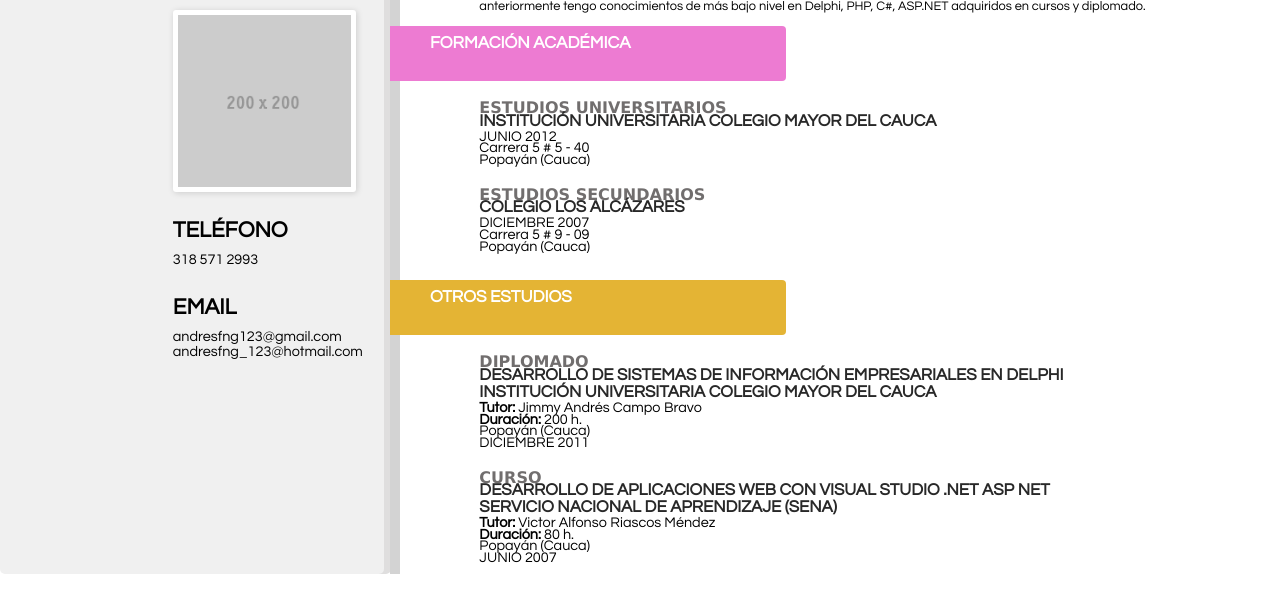
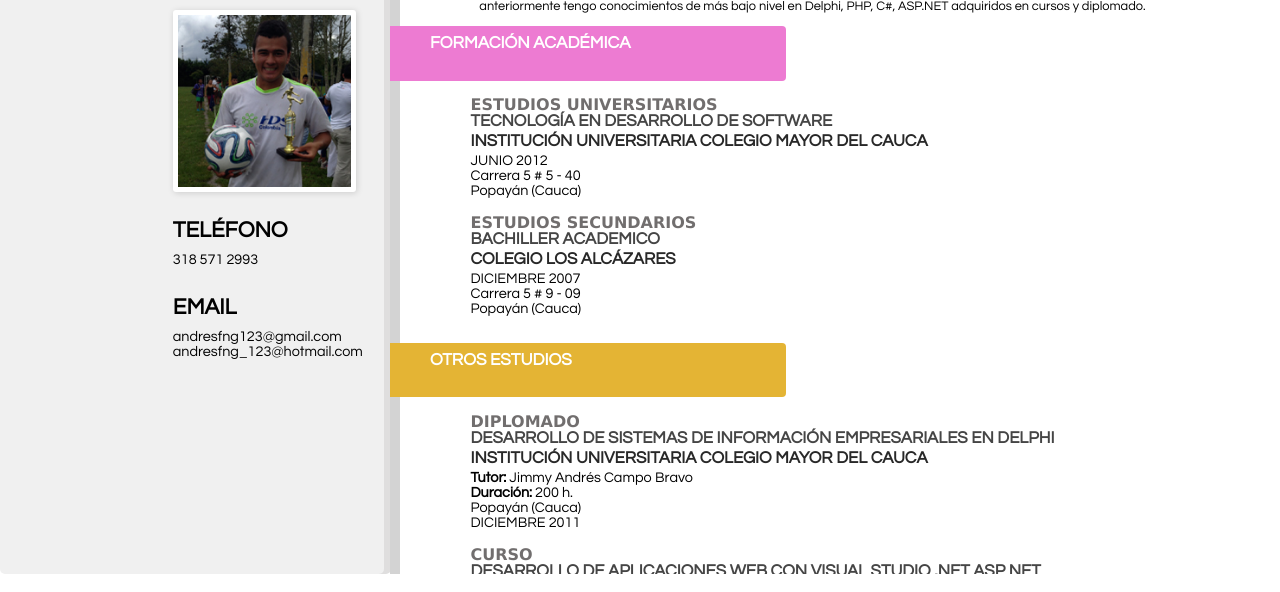
Before and after one commit to andfelne/cv, a plain HTML site: page index.html in a window 1280 px wide. Shown: the part 208-800 px from the top of the page. Drawn offline with Linux system fonts and the light colour scheme.

Commit message:
Foto de presentacion de 200x200px

```diff
--- a/estilo.css
+++ b/estilo.css
@@ -129,7 +129,7 @@ img {
 .formacion_academica {
 	margin-left: 5%;
 	margin-bottom: 3%;
-    width: 100%;
+    width: 80%;
 }
 
 .formacion_academica h3 {
@@ -138,6 +138,7 @@ img {
     font-size: 105%;
     font-weight: bolder;
     margin-left: 5%;
+    margin-right: 5%;
     margin-top: -2%;
     width: 100%;
 }
--- a/index.html
+++ b/index.html
@@ -8,7 +8,7 @@
 		<div class="contendor_izquierdo">
 			<h1 class="nombre">ANDR&Eacute;S F. NEGRETE</h1>
 			<h1 class="profesion">TECN&Oacute;LOGO EN DESARROLLO DE SOFTWARE</h1>
-			<img src="imagenes/200x200.gif" class="marco" />
+			<img src="imagenes/200x200.jpg" class="marco" />
 			<div class="datos_personales">
 				<span class="datos_personales_titulo">TEL&Eacute;FONO</span>
 				<span class="datos_personales_dato">318 571 2993</span>
@@ -49,12 +49,14 @@
 			</div>
 			<div class="formacion_academica">
 				<h4>ESTUDIOS UNIVERSITARIOS</h4>
+				<h3 style="color: #454545;">TECNOLOG&Iacute;A EN DESARROLLO DE SOFTWARE</h3>
 				<h3>INSTITUCI&Oacute;N UNIVERSITARIA COLEGIO MAYOR DEL CAUCA</h3>
 				<p>JUNIO 2012</p>
 				<p>Carrera 5 # 5 &#45; 40</p>
 				<p>Popay&aacute;n (Cauca)</p>
 
 				<h4>ESTUDIOS SECUNDARIOS</h4>
+				<h3 style="color: #454545;">BACHILLER ACADEMICO</h3>
 				<h3>COLEGIO LOS ALC&Aacute;ZARES</h4>
 				<p>DICIEMBRE 2007</p>
 				<p>Carrera 5 # 9 &#45; 09</p>
@@ -65,7 +67,7 @@
 			</div>
 			<div class="formacion_academica">
 				<h4>DIPLOMADO</h4>
-				<h3>DESARROLLO DE SISTEMAS DE INFORMACI&Oacute;N EMPRESARIALES EN DELPHI</h3>
+				<h3 style="color: #454545;">DESARROLLO DE SISTEMAS DE INFORMACI&Oacute;N EMPRESARIALES EN DELPHI</h3>
 				<h3>INSTITUCI&Oacute;N UNIVERSITARIA COLEGIO MAYOR DEL CAUCA</h3>
 				<p><b>Tutor: </b>Jimmy Andr&eacute;s Campo Bravo</p>
 				<p><b>Duraci&oacute;n: </b>200 h.</p>
@@ -73,7 +75,7 @@
 				<p>DICIEMBRE 2011</p>
 
 				<h4>CURSO</h4>
-				<h3>DESARROLLO DE APLICACIONES WEB CON VISUAL STUDIO .NET ASP NET</h3>
+				<h3 style="color: #454545;">DESARROLLO DE APLICACIONES WEB CON VISUAL STUDIO .NET ASP NET</h3>
 				<h3>SERVICIO NACIONAL DE APRENDIZAJE (SENA)</h3>
 				<p><b>Tutor: </b>Victor Alfonso Riascos M&eacute;ndez</p>
 				<p><b>Duraci&oacute;n: </b>80 h.</p>
```
Also changed, not shown: imagenes/200x200-1.gif (renamed from imagenes/200x200.gif), imagenes/200x200.jpg (added).
